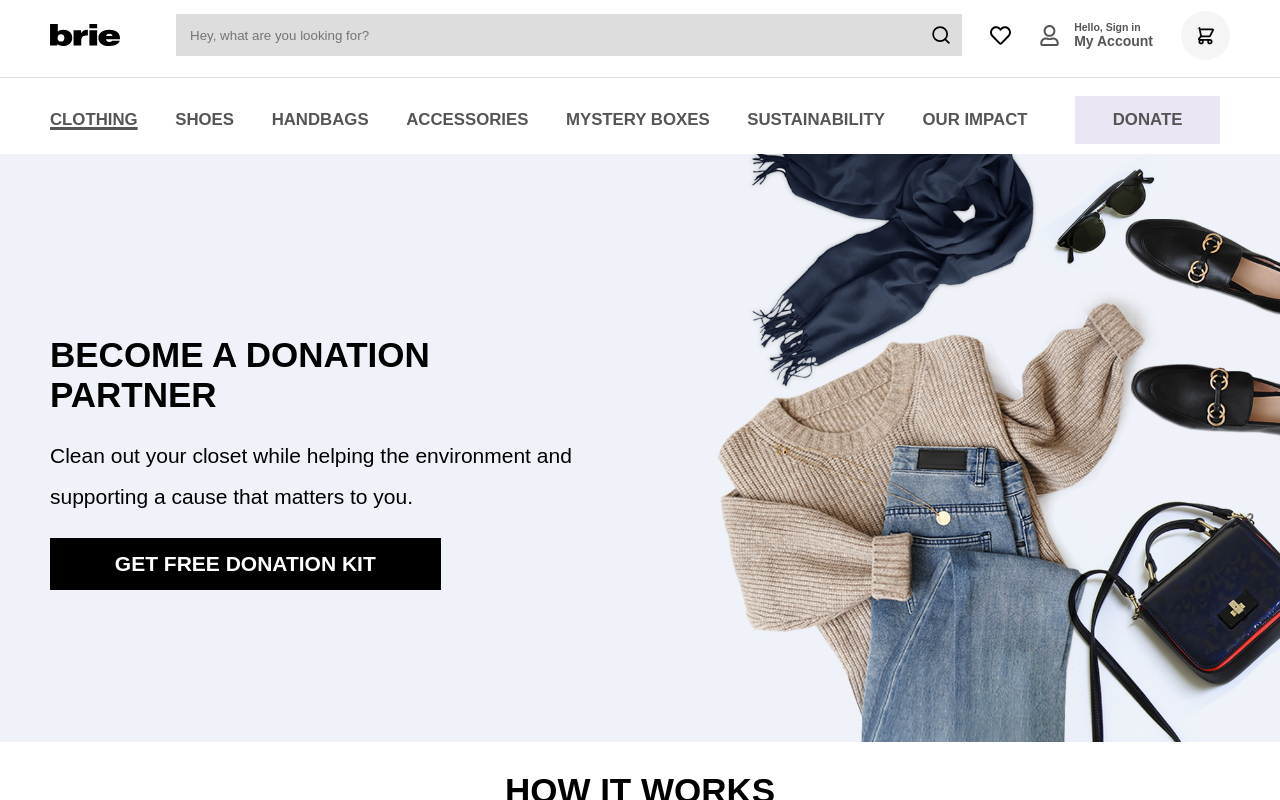
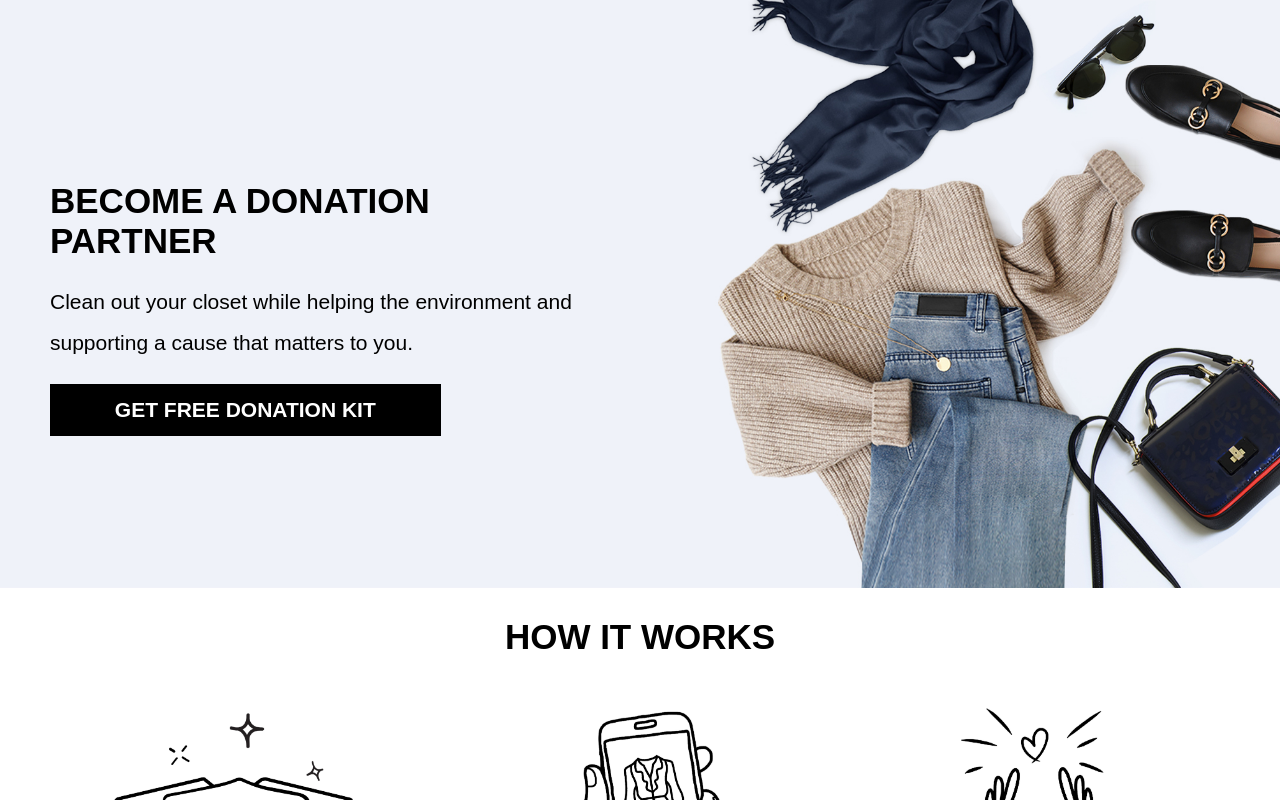
Before and after one commit to Dhanidayo/brie-donation, a React (Create React App) app: page /clothing in a window 1280 px wide. Shown: the top 800 px of the page. Built offline with nearby package versions, Linux system fonts and the light colour scheme; a web font is replaced by a local one.

Commit message:
commented out layout

```diff
--- a/src/Components/Layout/index.jsx
+++ b/src/Components/Layout/index.jsx
@@ -1,19 +1,19 @@
-import Header from "../Header";
-import Navbar from "../Navbar";
-import Footer from "../Footer";
+// import Header from "../Header";
+// import Navbar from "../Navbar";
+// import Footer from "../Footer";
 
 const DefaultLayout = ({ children }) => {
     return (
         <>
-            <div className="container">
+            {/* <div className="container">
                 <Header />
             </div>
-            <hr className="divider" />
-            <div className="container">
-                <Navbar />
-            </div>
+            <hr className="divider" /> */}
+            {/* <div className="container"> */}
+                {/* <Navbar /> */}
+            {/* </div> */}
                 { children }
-            <Footer />
+            {/* <Footer /> */}
         </>
     );
 }
```
